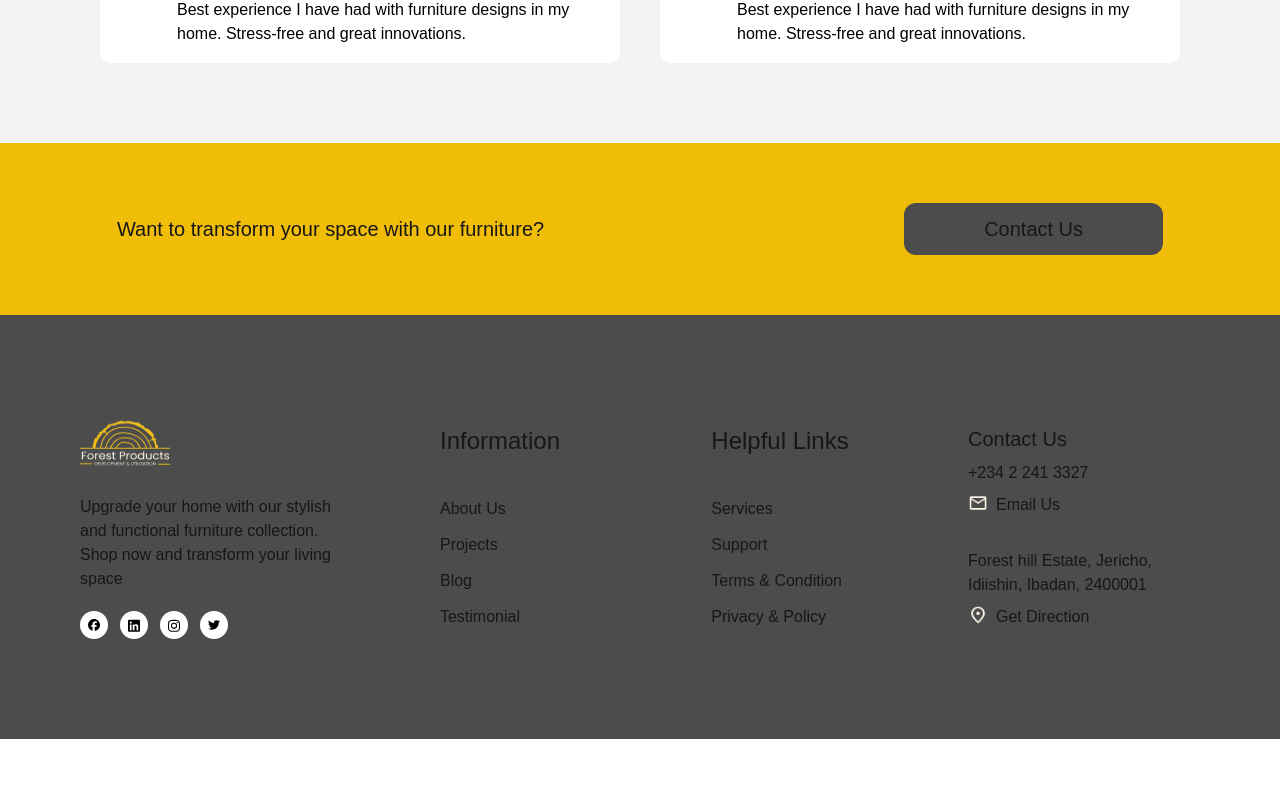
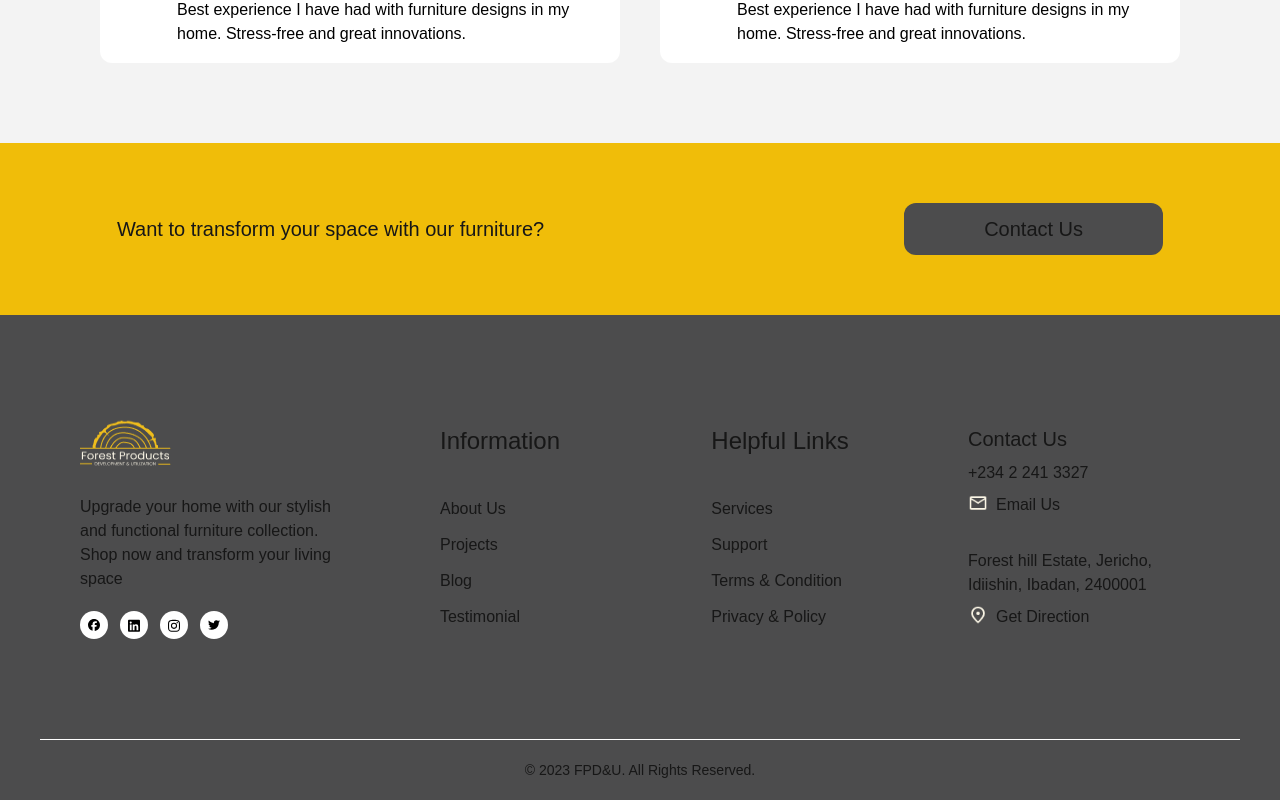
Before and after one commit to Bida3443/Forest-products, a Next.js app: page / in a window 1280 px wide. Shown: the part 3906-4706 px from the top of the page. Before the commit the page ends 4645 px from the top, so only its background shows below. Built offline with nearby package versions, Linux system fonts and the light colour scheme.

Commit message:
forest products

```diff
--- a/src/components/Footer/Footer.tsx
+++ b/src/components/Footer/Footer.tsx
@@ -120,7 +120,18 @@ export default function Footer  () {
             </div>
 
             </div>
+
+
         </div>
+
+<div className="px-4 lg:px-10">
+  <div className="flex lg:flex-row flex-col gap-4 py-5 justify-center items-center border-t border-white">
+    <div className="text-center text-sm break-words">
+      © 2023 FPD&U. All Rights Reserved.
+    </div>
+  </div>
+</div>
+
 
     </section>
   )
```
